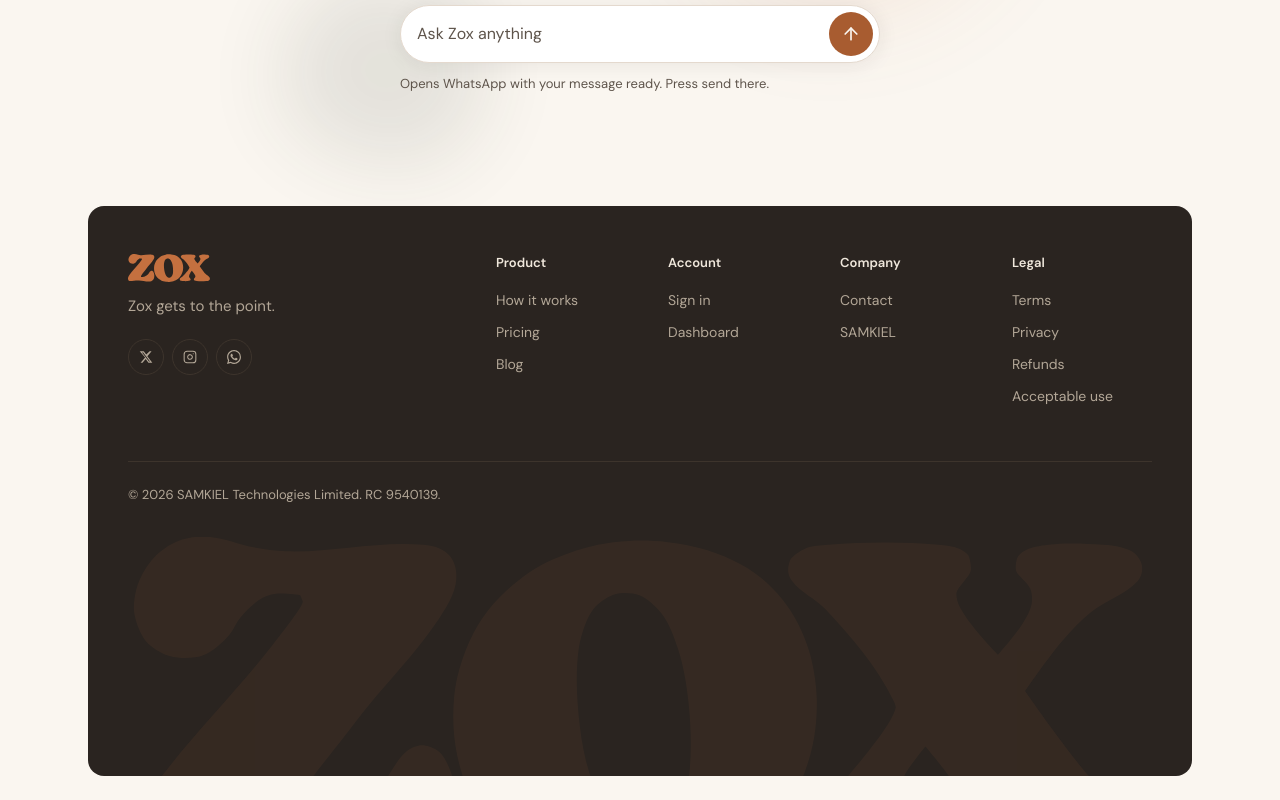
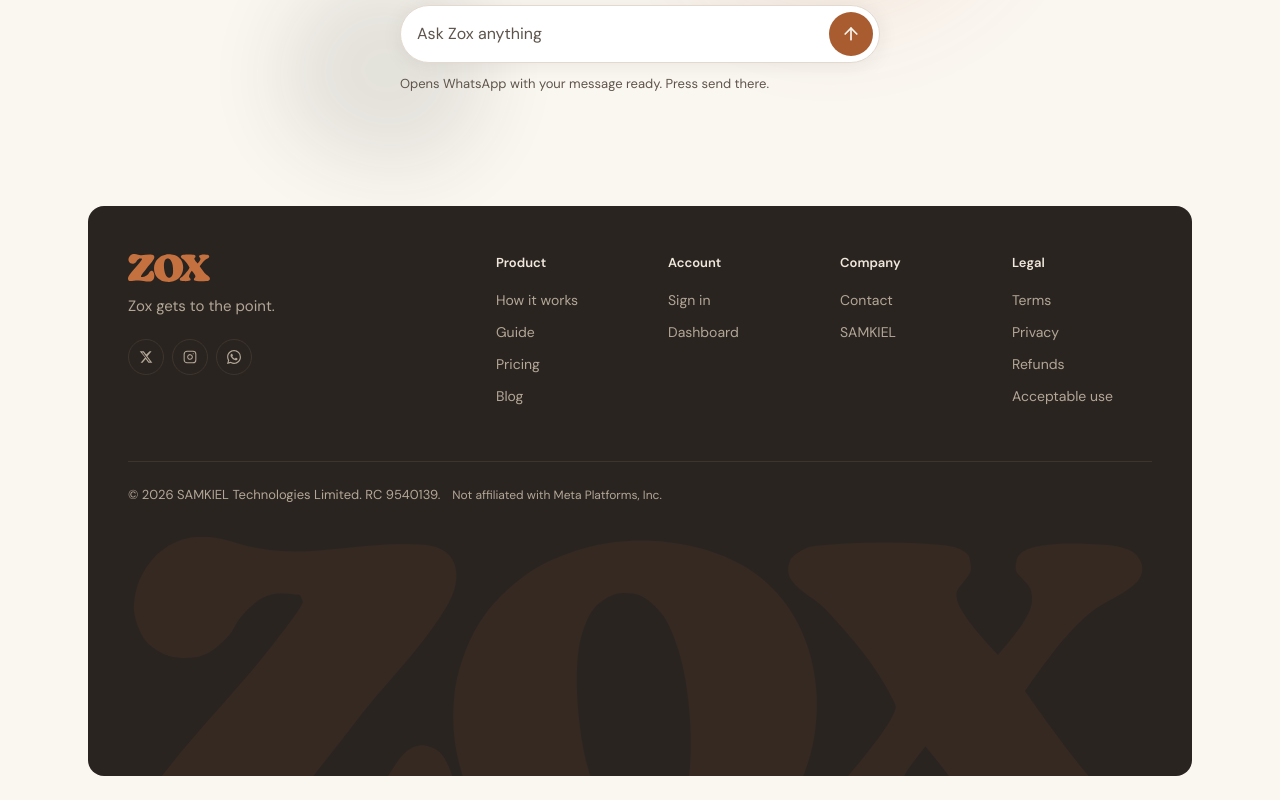
Before and after one commit to SAMKIELDEV/zoxweb, a Next.js app: page / in a window 1280 px wide. Shown: the part 4176-4976 px from the top of the page. Built offline with nearby package versions, Linux system fonts and the light colour scheme; no server answers.

Commit message:
feat(footer): link the Guide page, restore the Meta disclaimer

```diff
--- a/components/marketing/MarketingFooter.tsx
+++ b/components/marketing/MarketingFooter.tsx
@@ -4,7 +4,7 @@ import { Logo } from "@/components/ui/Logo";
 import { cn } from "@/lib/cn";
 import { INSTAGRAM_URL, WHATSAPP_URL, X_URL } from "@/lib/site";
 import { InstagramIcon, WhatsAppIcon, XIcon } from "./BrandIcons";
-import { FOOTER_COLUMNS, FOOTER_LEGAL_LINE, FOOTER_TAGLINE } from "./content";
+import { FOOTER_COLUMNS, FOOTER_DISCLAIMER, FOOTER_LEGAL_LINE, FOOTER_TAGLINE } from "./content";
 import { container } from "./Section";
 
 interface SocialLink {
@@ -85,7 +85,10 @@ export function MarketingFooter() {
           </nav>
         </div>
 
-        <p className="relative mt-12 border-t border-night-line pt-6 text-note text-on-night-2">{FOOTER_LEGAL_LINE}</p>
+        <p className="relative mt-12 flex flex-col gap-1 border-t border-night-line pt-6 text-note text-on-night-2 sm:flex-row sm:flex-wrap sm:gap-x-3">
+          <span>{FOOTER_LEGAL_LINE}</span>
+          <small className="text-xs">{FOOTER_DISCLAIMER}</small>
+        </p>
 
         {/* The large faded wordmark: decoration, cut off by the card's lower edge. */}
         <div aria-hidden="true" className="pointer-events-none mt-8 -mb-[13%] select-none">
--- a/components/marketing/content.ts
+++ b/components/marketing/content.ts
@@ -211,6 +211,9 @@ export const FOOTER_TAGLINE = "Zox gets to the point.";
 
 export const FOOTER_LEGAL_LINE = "© 2026 SAMKIEL Technologies Limited. RC 9540139.";
 
+/** Small print after the company line. Kept from the earlier footer at the owner's request. */
+export const FOOTER_DISCLAIMER = "Not affiliated with Meta Platforms, Inc.";
+
 export interface FooterColumn {
   title: string;
   links: readonly (NavLink & { external?: boolean })[];
@@ -221,6 +224,8 @@ export const FOOTER_COLUMNS: readonly FooterColumn[] = [
     title: "Product",
     links: [
       { label: "How it works", href: `/#${HOW_IT_WORKS_ID}` },
+      // Not in the brief's footer; added 2026-11-16 so the Guide page is reachable from every page.
+      { label: "Guide", href: "/guide" },
       { label: "Pricing", href: "/pricing" },
       { label: "Blog", href: "/blog" },
     ],
```
